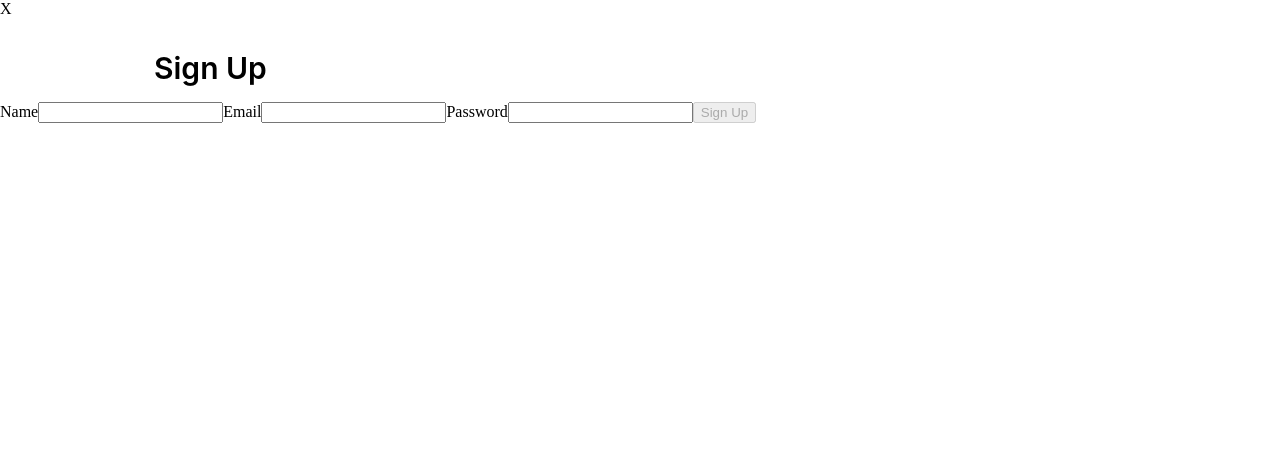
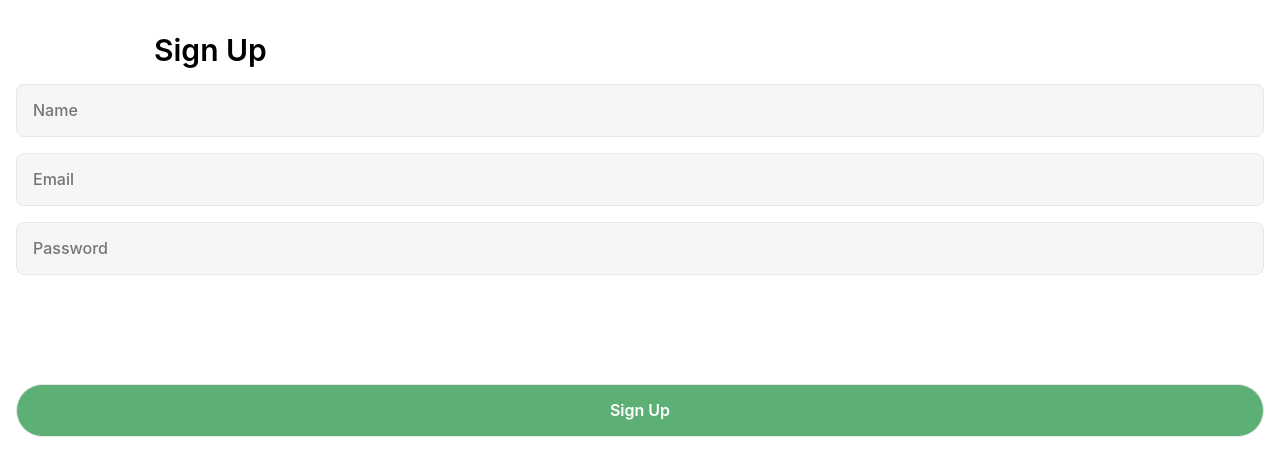
Before and after one commit to JohnnySantiagoJr/everplans-codetest, a React (Create React App) app: page /sign-up in a window 1280 px wide. Shown: the top 476 px of the page. Built offline with nearby package versions, Linux system fonts and the light colour scheme.

Commit message:
Style the SignUp component.

```diff
--- /dev/null
+++ b/src/SignUp.css
@@ -0,0 +1,33 @@
+.sign-up-form {
+  padding: 0 16px 51px 16px;
+}
+
+.sign-up-form input {
+  background: #F6F6F6;
+  border: 1px solid #E8E8E8;
+  border-radius: 8px;
+  box-sizing: border-box;
+  color: #BDBDBD;
+  font-family: Inter, sans-serif;
+  font-size: 16px;
+  font-weight: 500;
+  line-height: 19px;
+  margin-bottom: 16px;
+  padding: 16px;
+  width: 100%;
+}
+
+.email-input {
+  margin-bottom: 16px;
+}
+
+.sign-up-form input[type = 'password'] {
+  margin-bottom: 109px;
+}
+
+.sign-up-form input[type = 'submit'] {
+  background: #5DB075;
+  border-radius: 100px;
+  color: #FFFFFF;
+  font-weight: 600;
+}
--- a/src/SignUp.js
+++ b/src/SignUp.js
@@ -3,6 +3,7 @@ import { useState } from 'react';
 
 import PageHeader from "./PageHeader";
 import useForm from './useForm';
+import './SignUp.css';
 
 export default function SignUp(props) {
   const [isLoading, setIsLoading] = useState(false);
@@ -38,38 +39,31 @@ export default function SignUp(props) {
 
   return (
     <>
-      <div onClick={props.onClose}>X</div>
       <PageHeader title="Sign Up" />
-      <form onSubmit={handleSubmit}>
-      <label>
-        Name
+      <form className="sign-up-form" onSubmit={handleSubmit}>
         <input
           name="name"
+          placeholder="Name"
           required
           type="text"
           value={values.name}
           onChange={handleChange}
         />
-        </label>
-        <label>
-          Email
         <input
           name="email"
+          placeholder="Email"
           required
           type="email"
           value={values.email} onChange={handleChange}
         />
-        </label>
-        <label>
-          Password
         <input
           name="password"
+          placeholder="Password"
           required
           type="password"
           value={values.password}
           onChange={handleChange}
         />
-        </label>
         <input
           disabled={disabled}
           type="submit"
```
Lines whose indentation alone changed are shown as unchanged.
